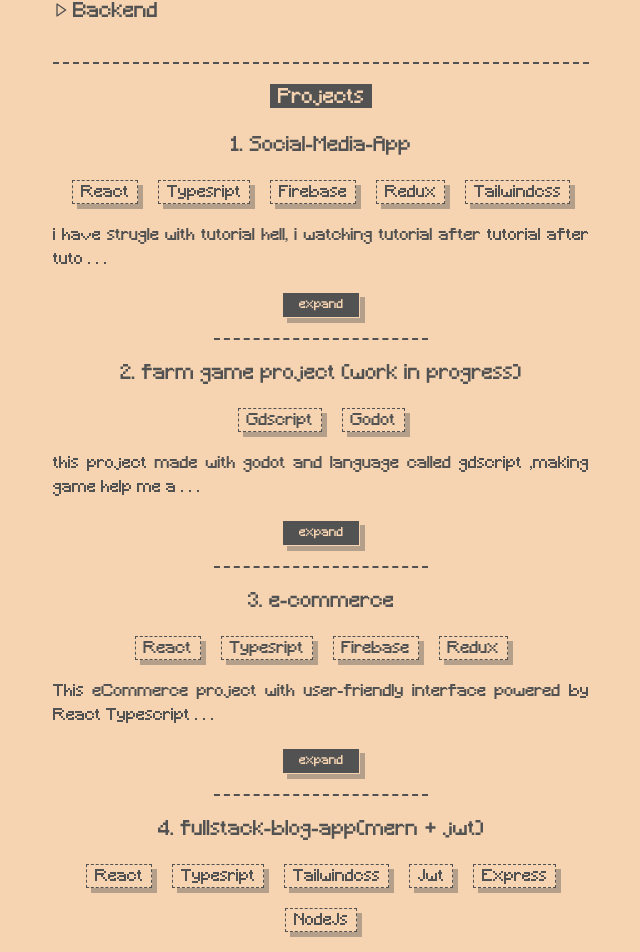
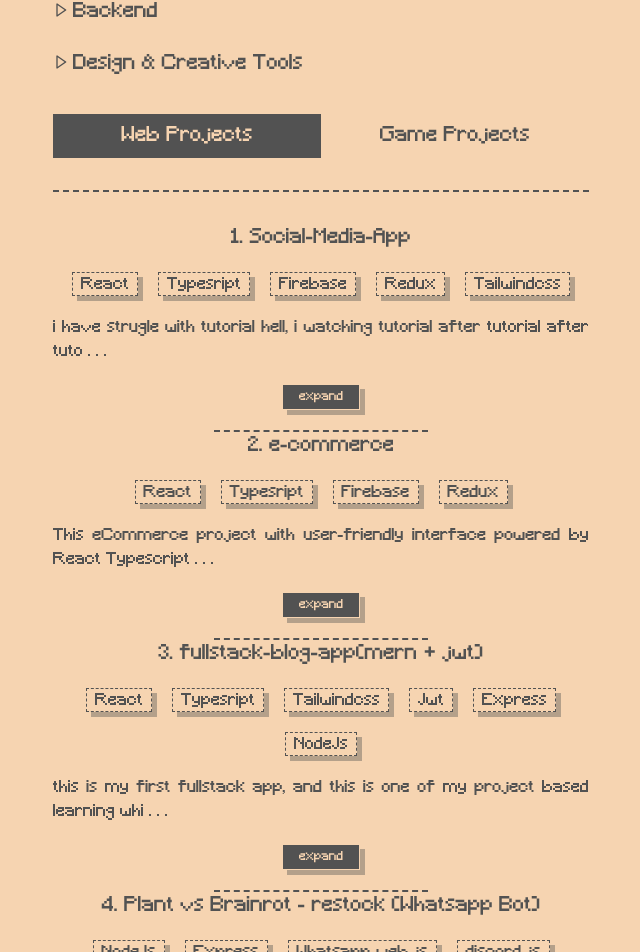
Before and after one commit to atib-gmc/new-portfolio-, a React (Vite) app: page / in a window 1280 px wide. Shown: the part 532-1484 px from the top of the page, without its empty margins (319-959 px from the left). Built offline with nearby package versions, Linux system fonts and the light colour scheme.

Commit message:
update:updateing react version adding new project and redesigen homepage

```diff
--- a/package.json
+++ b/package.json
@@ -29,6 +29,7 @@
     "@types/react-dom": "^18.2.7",
     "@typescript-eslint/eslint-plugin": "^6.0.0",
     "@typescript-eslint/parser": "^6.0.0",
+    "@vitejs/plugin-react": "^5.1.2",
     "@vitejs/plugin-react-swc": "^3.3.2",
     "autoprefixer": "^10.4.16",
     "eslint": "^8.45.0",
@@ -37,6 +38,6 @@
     "postcss": "^8.4.31",
     "tailwindcss": "^3.3.5",
     "typescript": "^5.0.2",
-    "vite": "^4.4.5"
+    "vite": "^7.3.1"
   }
 }
--- a/src/components/Navbar/index.tsx
+++ b/src/components/Navbar/index.tsx
@@ -25,8 +25,8 @@ const Navbar = () => {
   }
 
   return (
-    <nav className="navbar fixed z-20  p-4 w-full">
-      <div className="container  relative mx-auto flex  justify-between items-center">
+    <nav className="navbar fixed z-20  p-4  w-full">
+      <div className="container px-10 relative mx-auto flex  justify-between items-center">
         {/* button */}
         <div className="cta-left  flex gap-3">
           <CustomButton
--- a/src/components/carousel/Carousel2.tsx
+++ b/src/components/carousel/Carousel2.tsx
@@ -6,6 +6,7 @@ export default function Carousel2({ images }: { images: string[] }) {
     <Carousel
       autoPlay={true}
       infiniteLoop={true}
+      stopOnHover={true}
     >{images?.map((src, i) => (
       <img src={src} key={i} alt={src} />
     ))}</Carousel>
--- a/src/components/pages/mainPage/Projects.tsx
+++ b/src/components/pages/mainPage/Projects.tsx
@@ -2,6 +2,7 @@ import { useNavigate } from "react-router-dom";
 import CustomButton from "../../Buttons/customBtnMain";
 import ProjectCard, { Project } from "../../projectCard";
 import Header from "../../typoghrapy/Header";
+import { motion, AnimatePresence } from "framer-motion";
 
 
 
@@ -24,28 +25,6 @@ const projects: Project[] = [
       "https://res.cloudinary.com/dhvra0tqf/image/upload/v1704549580/porto/flvxinbevgxnp0jypvti.png",
       "https://res.cloudinary.com/dhvra0tqf/image/upload/v1706929777/kyflfvdcgsspdfwjbs5o.png",
       "https://res.cloudinary.com/dhvra0tqf/image/upload/v1706929776/nhqu8lpzq8hmkowhq8bc.png",
-    ],
-  },
-  {
-    name: "farm game project (work in progress)",
-    stacks: ["Gdscript", "Godot"],
-    description:
-      "this project made with godot and language called gdscript ,making game help me alot with programming since it lot harder than frontend in my opinion, this project still under development it has feature like combat mechanic, inventory, experience and state machine more feature will added in near future. you can try this game for free on itch.io link in down bellow",
-    url: "https://atib-gmc.itch.io/project-farm",
-    gitHub: "https://github.com/atib-gmc/portfolio-game-version-", features: [
-      "smart ai enemy",
-      "State machine",
-      "combat system",
-      "health system",
-      "level up system",
-      "inventory system",
-      "interactive ui",
-      "complex farming system ( in progress... )",
-    ],
-    imgs: [
-      "https://res.cloudinary.com/dhvra0tqf/image/upload/v1723083304/godot/dkhkyv5ihqn7wezqjok9.png",
-      "https://res.cloudinary.com/dhvra0tqf/image/upload/v1723083304/godot/lutmlqmg63yoq23v7sdc.png",
-      "https://res.cloudinary.com/dhvra0tqf/image/upload/v1723083303/godot/qqshrnqzdhxiyaleb0x4.png",
     ],
   },
   {
@@ -88,52 +67,29 @@ const projects: Project[] = [
     ],
   },
   {
-    name: "Cave adventure ",
-    stacks: ["Godot", "Gdscript"],
-    description:
-      "this is my first godot game after month of learning it maybe it simple game kill all enemy and you won, sound simple but it complex and help me alot to understand some concept in programing like composition and inheritance",
-    url: "https://atib-gmc.itch.io/cave-adventure",
-    gitHub: "", features: [
-      "combat system",
-      "health system",
-      "smart ai enemy",
-      "state machine",
+    name: "Plant vs Brainrot - restock (Whatsapp Bot) ",
+    stacks: ["NodeJs", "Express", "Whatsapp-web.js", "discord.js"],
+    description: "this is whatsapp bot that redirect restock seed from official plant vs brainrot discord to whatsapp channel, this bot will only show good seed and exclude bad seed, and it will update in realtime",
+    url: "https://whatsapp.com/channel/0029VbBAYkdEKyZB343G4n2J",
+    gitHub: "",
+    features: [
+      "redirect restock seed from official plant vs brainrot discord to whatsapp channel",
+      "this boy will pnly show good seed and exclude bad seed",
+      "realtime update",
     ],
     imgs: [
-      "https://res.cloudinary.com/dhvra0tqf/image/upload/v1723085718/godot/mrlchbeswfybwgqy2lab.png",
-      "https://res.cloudinary.com/dhvra0tqf/image/upload/v1723085717/godot/vrfptfxjq9iv41uzd4nq.png",
-      "https://res.cloudinary.com/dhvra0tqf/image/upload/v1723085717/godot/sxotuvcuexwbgrzo3ldx.png",
-    ],
-  },
-  {
-    name: "nextjs blog project (fullstack)",
-    stacks: ["nextjs", "postgresql", "prisma", "next-auth", "tip-tap"],
-    description:
-      "this blog project made with nextjs using prisma and postgresql and next-auth for authentication,i made blog app before using nodejs as backend and react as frontend, it take lot of time for simple aplication but this one i made with nextjs as part of my learning process, it lot faster to develop and less boilerplate especially the authentication part since i using next-auth, i use tiptap as a rich text editor and i deploy it to vercel you can visit in the link bellow ",
-    url: "https://next-blog-app-3yu6.vercel.app/",
-    gitHub: "", features: [
-      "authentication with next-auth",
-      "Crud",
-      "responsive mobile first",
-      "rich text editor",
-    ],
-    imgs: [
-      "https://res.cloudinary.com/dhvra0tqf/image/upload/v1705311715/porto/swsym7mk8gskhhmdnqfj.png",
-      "https://res.cloudinary.com/dhvra0tqf/image/upload/v1705311716/porto/ccjjde1fyglzqy9nl4qx.png",
-      "https://res.cloudinary.com/dhvra0tqf/image/upload/v1704549833/v5r5pc5g8jikt7rbpstj.png",
-      "https://res.cloudinary.com/dhvra0tqf/image/upload/v1705311715/porto/kjiat5fbcior6e93bxlm.png",
+      "https://raw.githubusercontent.com/atib-gmc/gifs-footage/refs/heads/main/Screenshot_2026-01-17-12-05-47-84.jpg",
+      "https://raw.githubusercontent.com/atib-gmc/gifs-footage/refs/heads/main/Screenshot_2026-01-17-12-05-37-64.jpg",
+      "https://raw.githubusercontent.com/atib-gmc/gifs-footage/refs/heads/main/Screenshot_2026-01-17-12-05-42-67.jpg",
     ],
   }
 ];
 
-const Projects = () => {
+const ProjectsWeb = () => {
   const navigate = useNavigate();
   return (
     <>
       <hr className="divider my-8 border-t-2 border-dashed mx-auto  border-main-dark" />
-      <section id="projects">
-        <Header className="text-xl pt-[4px]">Projects</Header>
-      </section>
       {projects.map((project, i) => (
         <ProjectCard key={i} project={project} id={i} />
       ))}
@@ -144,4 +100,4 @@ const Projects = () => {
   );
 }
 
-export default Projects;
+export default ProjectsWeb;
--- a/src/components/pages/mainPage/index.tsx
+++ b/src/components/pages/mainPage/index.tsx
@@ -3,15 +3,39 @@ import { motion, AnimatePresence } from "framer-motion";
 import CustomButton from "../../Buttons/customBtnMain";
 // import StaticBtn from "../../Buttons/staticBtn";
 import Header from "../../typoghrapy/Header";
-import Projects from "./Projects";
 import Collapse from "../../collapse";
+import ProjectsWeb from "./Projects";
+import ProjectsGame from "./projectsGame";
 
 const Main = () => {
   const [showMore, setShowMore] = useState(false);
   document.title = "Welcome to my portfolio | Home ";
+  const [selected, setSelected] = useState("web");
+  const [direction, setDirection] = useState<any>(1);
+
+  const changeTab = (value: any) => {
+    setDirection(value === "web" ? -1 : 1);
+    setSelected(value);
+  };
+
+  const variants = {
+    enter: (direction: any) => ({
+      x: direction > 0 ? 100 : -100,
+      opacity: 0,
+    }),
+    center: {
+      x: 0,
+      opacity: 1,
+    },
+    exit: (direction: any) => ({
+      x: direction > 0 ? -100 : 100,
+      opacity: 0,
+    }),
+  };
+
 
   return (
-    <div className=" mx-auto   border-t-2 border-main-dark pt-8 border-dashed  w-full space-y-5">
+    <div className=" mx-auto    border-t-2 border-main-dark pt-8 border-dashed  w-full space-y-5">
       <Header id="about" className="text-xl pt-[4px] block py-2">
         Greetings
       </Header>
@@ -29,15 +53,14 @@ const Main = () => {
               exit={{ height: 0, opacity: 0 }}
               transition={{ staggerChildren: 0.3, delayChildren: 0.2 }}
             >
-              I am a fullstack developer but i more focused on frontend developer,i
-              start my web dev journey about two year ago and start more focused
-              in early this year, despite bing self taught, i have manage teach
-              myself to become full stack web developer, i can create beautifull
-              and well animated responsive frontend app and also create backend
-              api with expressJs and php/laravel, i mainly using react and nextjs and sometimes
-              using vanila for my project and i love using framer-motion and Shadcn for the
-              ui and animation, for backend i mainly use expressjs and laravel postgresql for
-              database. I also can create game using godot engine with gdscript
+              I am a full-stack developer with a strong focus on frontend development. I started my web development journey around two years ago and became more seriously focused earlier this year. Despite being self-taught, I have built a solid foundation as a full-stack web developer.
+
+              On the frontend, I specialize in building clean, responsive, and well-animated user interfaces using React and Next.js. I enjoy working with Tailwind CSS, Framer Motion, and shadcn/ui to create polished UI and smooth animations. I also use vanilla JavaScript when a project requires a lighter or simpler approach.
+
+              On the backend, I have experience building APIs using Express.js and working with databases such as PostgreSQL and MySQL. I often use Supabase for rapid development and scalable backend solutions.
+
+              In addition to web development, I also create games using the Godot engine with GDScript, which helps me sharpen my problem-solving skills and creativity.
+
             </motion.p>
           )}
         </AnimatePresence>
@@ -69,6 +92,7 @@ const Main = () => {
             "Redux",
             "Zustand",
             "ShadCn",
+            "ElectronJs (desktop app)",
           ]}
         />
         <Collapse
@@ -83,14 +107,40 @@ const Main = () => {
             "MongoDb",
             "PrismaJs",
             "Authentication",
-            "php",
-            "Laravel",
-            "Go ( still learning )",
+          ]}
+        />
+
+        <Collapse
+          title="Design & Creative Tools"
+          skills={[
+            "Figma",
+            "Aseprite",
+            "Clip Studio Paint",
+            "Affinity"
           ]}
         />
       </section>
       {/* projects */}
-      <Projects />
+
+      <nav className="w-full flex [&>*]:flex-1">
+        <button onClick={() => changeTab("web")}> <Header className={`text-xl pt-[4px] block py-2 w-full ${selected === "web" ? "text-main-yellow bg-main-dark" : "text-main-dark bg-main-yellow"}`}>Web Projects</Header></button>
+        <button onClick={() => changeTab("game")}> <Header className={`text-xl  pt-[4px] block py-2 w-full ${selected === "game" ? "text-main-yellow bg-main-dark" : "text-main-dark bg-main-yellow"}`}>Game Projects</Header></button>
+      </nav>
+      <AnimatePresence mode="wait" custom={direction}>
+        <motion.div
+          key={selected}
+          custom={direction}
+          variants={variants}
+          initial="enter"
+          animate="center"
+          exit="exit"
+          transition={{ duration: 0.1, ease: "easeInOut" }}
+        >
+          {selected === "web" ? <ProjectsWeb /> : <ProjectsGame />}
+        </motion.div>
+      </AnimatePresence>
+
+
     </div>
   );
 };
--- /dev/null
+++ b/src/components/pages/mainPage/projectsGame.tsx
@@ -0,0 +1,76 @@
+import { useNavigate } from "react-router-dom";
+import CustomButton from "../../Buttons/customBtnMain";
+import ProjectCard, { Project } from "../../projectCard";
+
+
+
+const projects: Project[] = [
+    {
+        name: "Farmworld Adventure",
+        stacks: ["Godot", "Gdscript", "Aseprite"],
+        description: "this whole game is crafted by myself from assets to code, i use aseprite to create the assets and i also release it to itch.io, the project is still under development",
+        url: "https://youtu.be/JSiWRUnF9jM",
+        gitHub: "https://github.com/atib-gmc/farm-world-adventure/tree/main",
+        imgs: ["https://raw.githubusercontent.com/atib-gmc/gifs-footage/refs/heads/main/muzKXI.gif",
+            "https://raw.githubusercontent.com/atib-gmc/gifs-footage/refs/heads/main/TGySmv.png",
+            "https://raw.githubusercontent.com/atib-gmc/gifs-footage/refs/heads/main/output1-exsasaport.gif"
+        ],
+    },
+    {
+        name: "farm game project (work in progress)",
+        stacks: ["Gdscript", "Godot"],
+        description:
+            "this project made with godot and language called gdscript ,making game help me alot with programming since it lot harder than frontend in my opinion, this project still under development it has feature like combat mechanic, inventory, experience and state machine more feature will added in near future. you can try this game for free on itch.io link in down bellow",
+        url: "https://atib-gmc.itch.io/project-farm",
+        gitHub: "https://github.com/atib-gmc/portfolio-game-version-", features: [
+            "smart ai enemy",
+            "State machine",
+            "combat system",
+            "health system",
+            "level up system",
+            "inventory system",
+            "interactive ui",
+            "complex farming system ( in progress... )",
+        ],
+        imgs: [
+            "https://res.cloudinary.com/dhvra0tqf/image/upload/v1723083304/godot/dkhkyv5ihqn7wezqjok9.png",
+            "https://res.cloudinary.com/dhvra0tqf/image/upload/v1723083304/godot/lutmlqmg63yoq23v7sdc.png",
+            "https://res.cloudinary.com/dhvra0tqf/image/upload/v1723083303/godot/qqshrnqzdhxiyaleb0x4.png",
+        ],
+    },
+    {
+        name: "Cave adventure ",
+        stacks: ["Godot", "Gdscript"],
+        description:
+            "this is my first godot game after month of learning it maybe it simple game kill all enemy and you won, sound simple but it complex and help me alot to understand some concept in programing like composition and inheritance",
+        url: "https://atib-gmc.itch.io/cave-adventure",
+        gitHub: "", features: [
+            "combat system",
+            "health system",
+            "smart ai enemy",
+            "state machine",
+        ],
+        imgs: [
+            "https://res.cloudinary.com/dhvra0tqf/image/upload/v1723085718/godot/mrlchbeswfybwgqy2lab.png",
+            "https://res.cloudinary.com/dhvra0tqf/image/upload/v1723085717/godot/vrfptfxjq9iv41uzd4nq.png",
+            "https://res.cloudinary.com/dhvra0tqf/image/upload/v1723085717/godot/sxotuvcuexwbgrzo3ldx.png",
+        ],
+    }
+];
+
+const ProjectsGame = () => {
+    const navigate = useNavigate();
+    return (
+        <>
+            <hr className="divider my-8 border-t-2  border-dashed mx-auto  border-main-dark" />
+            {projects.map((project, i) => (
+                <ProjectCard key={i} project={project} id={i} />
+            ))}
+            <CustomButton className="mt-11 " onClick={() => navigate("/projects")}>
+                More Projects
+            </CustomButton>
+        </>
+    );
+}
+
+export default ProjectsGame;
```
Also changed, not shown: src/components/pages/otherProjects/index.tsx (+5 -4 lines), 1 other file (tests, documents, lock files or other folders).
